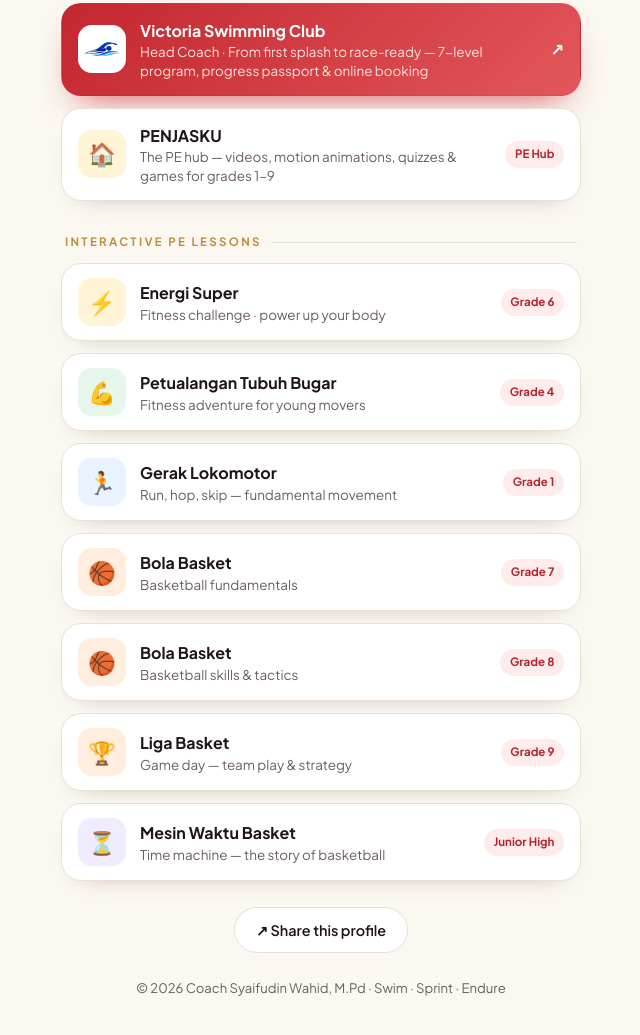
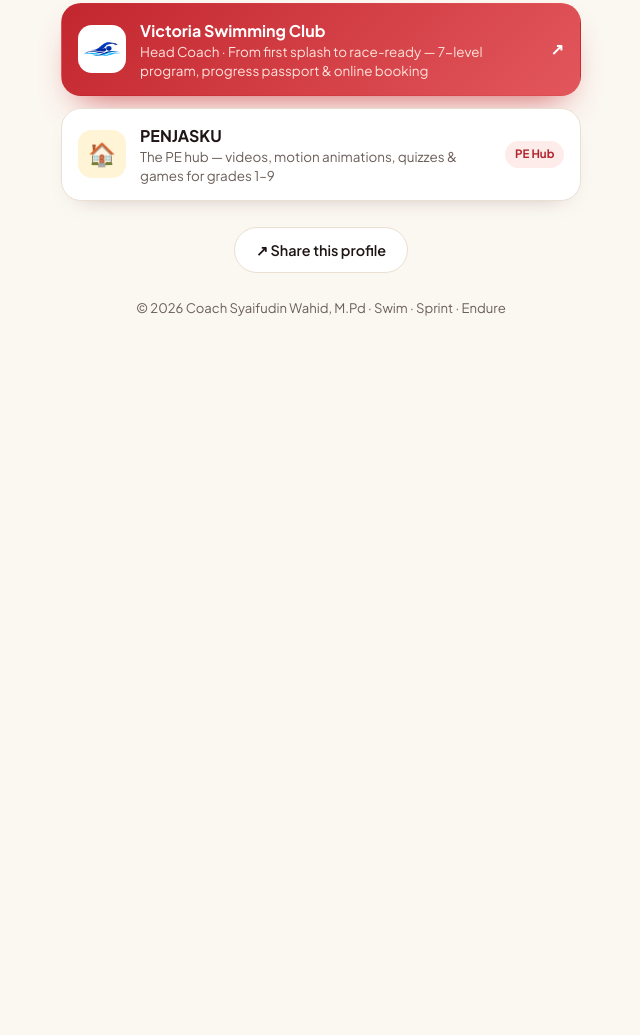
Before and after one commit to MasWahid05/syaifudinwahid, a plain HTML site: page index.html in a window 1280 px wide. Shown: the part 1573-2608 px from the top of the page, without its empty margins (319-959 px from the left). After the commit the page ends 1939 px from the top, so only its background shows below. Drawn offline with Linux system fonts and the light colour scheme.

Commit message:
Hapus bagian Interactive PE lessons

```diff
--- a/index.html
+++ b/index.html
@@ -148,7 +148,7 @@ body.shown .card3d{animation:none;opacity:1}
   <div class="stats rv" style="animation-delay:2.1s">
     <div><b>7</b><small>Level swim<br>program</small></div>
     <div><b>4</b><small>Training days<br>per week</small></div>
-    <div><b>7+</b><small>Interactive<br>PE lessons</small></div>
+    <div><b>3</b><small>Track<br>specialties</small></div>
   </div>
 
   <div class="disc rv" style="animation-delay:2.15s" aria-label="Disiplin yang dilatih"><div class="disc-track">
@@ -177,27 +177,12 @@ body.shown .card3d{animation:none;opacity:1}
     <a class="link rv" style="animation-delay:2.4s;--c:#fff4d6" href="https://pjokmaswahid.vercel.app/" target="_blank" rel="noopener"><span class="ic">🏠</span><span class="tx"><b>PENJASKU</b><small>The PE hub — videos, motion animations, quizzes &amp; games for grades 1–9</small></span><span class="kls">PE Hub</span></a>
   </div>
 
-  <div class="sec rv" style="animation-delay:2.5s">Interactive PE lessons</div>
-  <div class="links" id="mpi"></div>
-
   <button class="share rv" style="animation-delay:2.8s" id="share" type="button">↗ Share this profile</button>
   <footer>© <span id="yr">2026</span> Coach Syaifudin Wahid, M.Pd · Swim · Sprint · Endure</footer>
 </main>
 <div class="toast" id="toast" role="status" aria-live="polite">Link copied ✓</div>
 
 <script>
-// Daftar media ajar — tambah satu baris untuk web baru
-const MPI = [
-  { judul: 'Energi Super', ket: 'Fitness challenge · power up your body', kelas: 'Grade 6', ikon: '⚡', warna: '#fff4d6', url: 'https://maswahid05.github.io/Mpikebugaranjasmanivi/' },
-  { judul: 'Petualangan Tubuh Bugar', ket: 'Fitness adventure for young movers', kelas: 'Grade 4', ikon: '💪', warna: '#e6f6ea', url: 'https://maswahid05.github.io/Mpikebugaranjasmani/' },
-  { judul: 'Gerak Lokomotor', ket: 'Run, hop, skip — fundamental movement', kelas: 'Grade 1', ikon: '🏃', warna: '#e9f3ff', url: 'https://maswahid05.github.io/Mpilokomotorkelas1/' },
-  { judul: 'Bola Basket', ket: 'Basketball fundamentals', kelas: 'Grade 7', ikon: '🏀', warna: '#ffeede', url: 'https://maswahid05.github.io/Mpibasketkelas7/' },
-  { judul: 'Bola Basket', ket: 'Basketball skills & tactics', kelas: 'Grade 8', ikon: '🏀', warna: '#ffeede', url: 'https://maswahid05.github.io/Mpibasketkelas8/' },
-  { judul: 'Liga Basket', ket: 'Game day — team play & strategy', kelas: 'Grade 9', ikon: '🏆', warna: '#ffeede', url: 'https://maswahid05.github.io/Mpibasketkelas9/' },
-  { judul: 'Mesin Waktu Basket', ket: 'Time machine — the story of basketball', kelas: 'Junior High', ikon: '⏳', warna: '#f1ebff', url: 'https://maswahid05.github.io/Mpisejarahbasket/' }
-];
-const esc = s => String(s).replace(/[&<>"]/g, c => ({ '&': '&amp;', '<': '&lt;', '>': '&gt;', '"': '&quot;' }[c]));
-document.getElementById('mpi').innerHTML = MPI.map((m, i) => `<a class="link rv" style="animation-delay:${2.6 + i * .06}s;--c:${m.warna}" href="${esc(m.url)}" target="_blank" rel="noopener"><span class="ic">${m.ikon}</span><span class="tx"><b>${esc(m.judul)}</b><small>${esc(m.ket)}</small></span><span class="kls">${esc(m.kelas)}</span></a>`).join('');
 document.getElementById('yr').textContent = new Date().getFullYear();
 
 // Potret 3D: animasi pembuka 3 detik, lalu miring mengikuti jari/mouse & bergoyang halus saat diam
```
